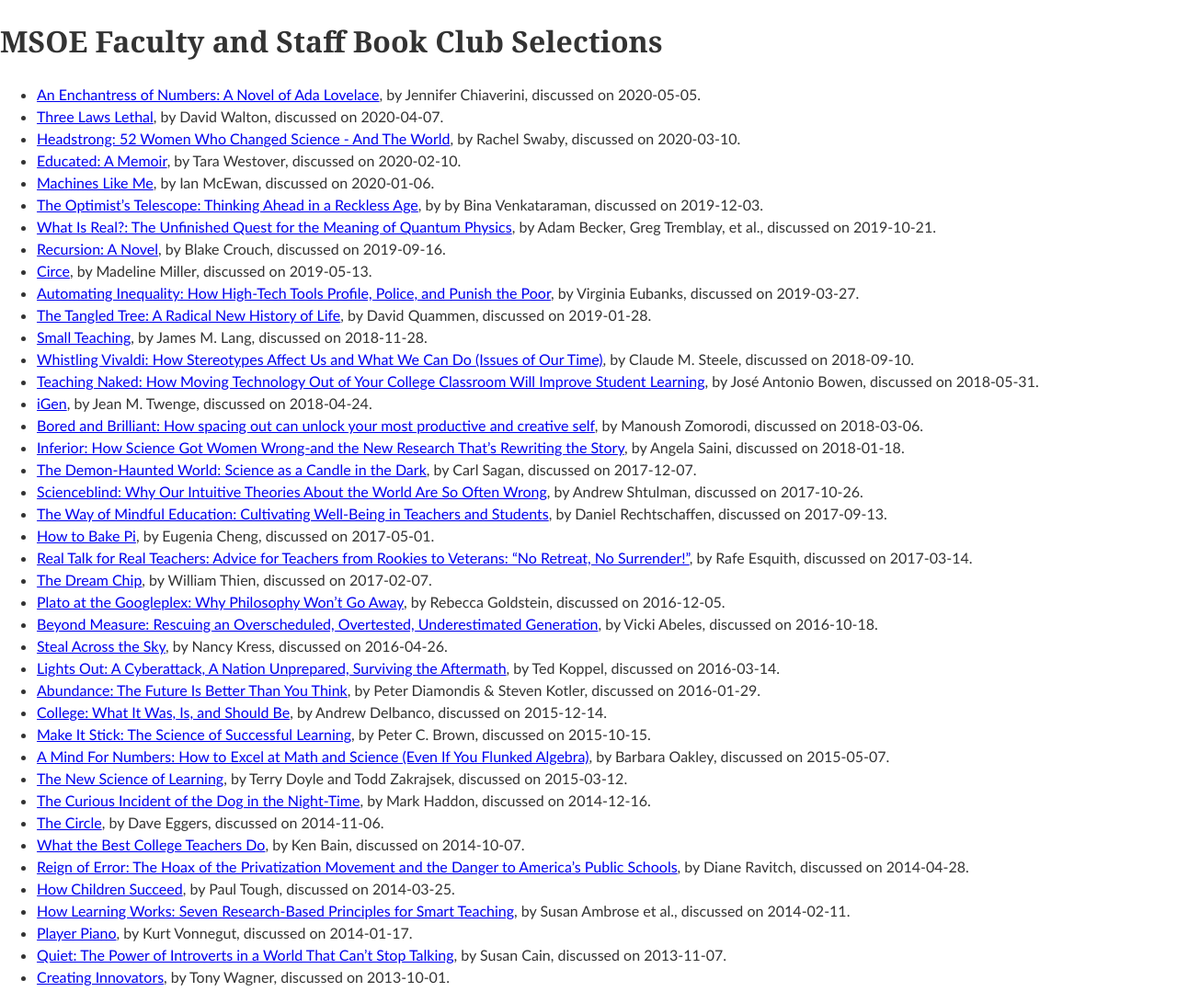
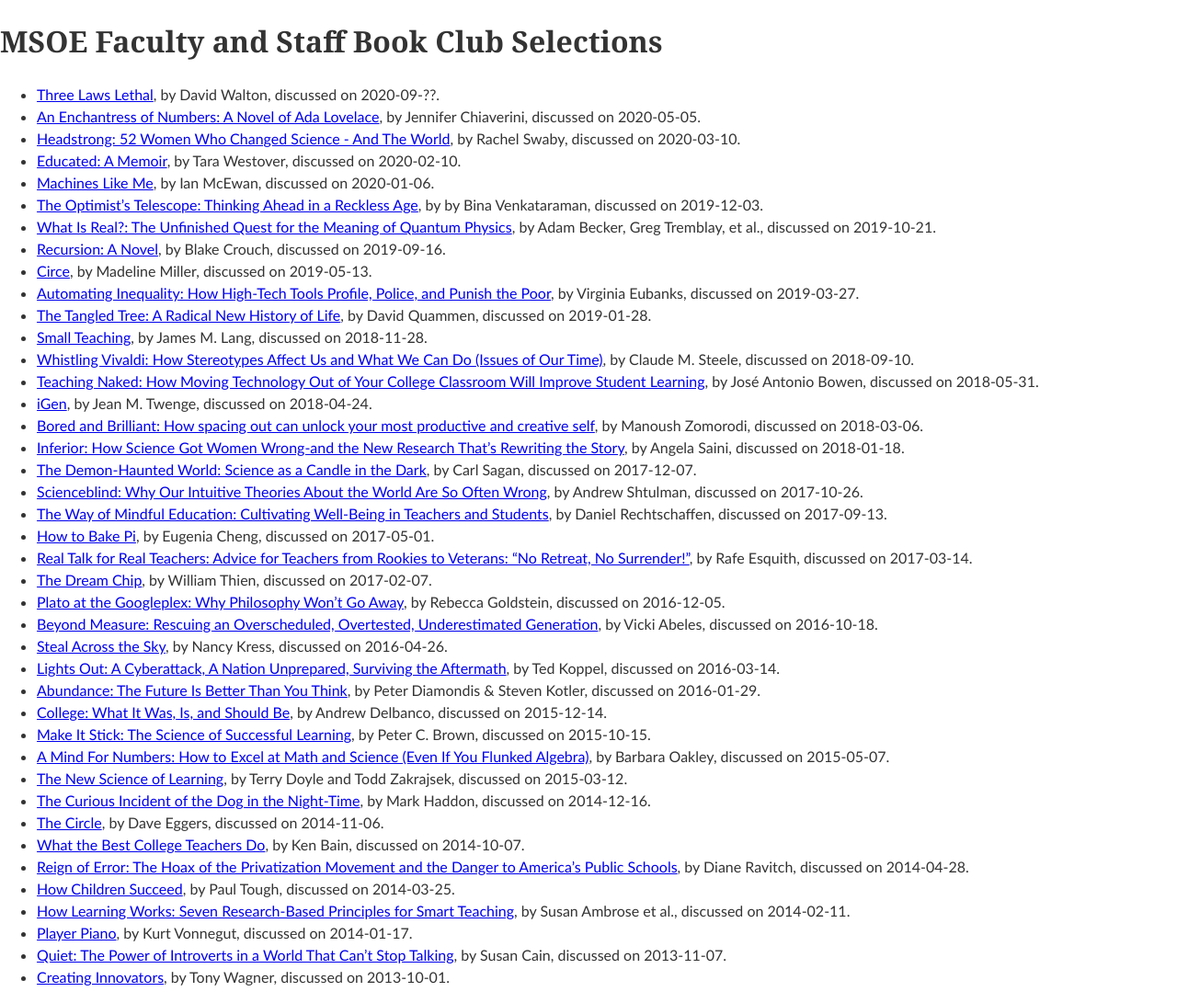
Before and after one commit to edurant/edurant.github.io, a Jekyll site: the page built from misc/bookClub.md, in a window 1280 px wide. Shown: the whole page at 92% size. Built offline with Jekyll 4.4.1, drawn with Linux system fonts in a browser that asks for light colours; our own code applies the rules of GitHub Pages for plain Markdown files.

Commit message:
book club schedule update

```diff
--- a/misc/bookClub.md
+++ b/misc/bookClub.md
@@ -1,10 +1,10 @@
 ---
 title: "MSOE Faculty and Staff Book Club Selections"
-date: 2020-02-17 14:04:30 -0600
+date: 2020-03-12 14:13:30 -0500
 ---
 
+* [Three Laws Lethal](https://www.amazon.com/dp/B07DZJHF4T), by David Walton, discussed on 2020-09-??.
 * [An Enchantress of Numbers: A Novel of Ada Lovelace](https://www.amazon.com/dp/B06XK2TCFD), by Jennifer Chiaverini, discussed on 2020-05-05.
-* [Three Laws Lethal](https://www.amazon.com/dp/B07DZJHF4T), by David Walton, discussed on 2020-04-07.
 * [Headstrong: 52 Women Who Changed Science - And The World](https://www.amazon.com/dp/B00N6PD7W4), by Rachel Swaby, discussed on 2020-03-10.
 * [Educated: A Memoir](https://www.amazon.com/dp/B072BLVM83), by Tara Westover, discussed on 2020-02-10.
 * [Machines Like Me](https://www.amazon.com/dp/0385545118), by Ian McEwan, discussed on 2020-01-06.
```
